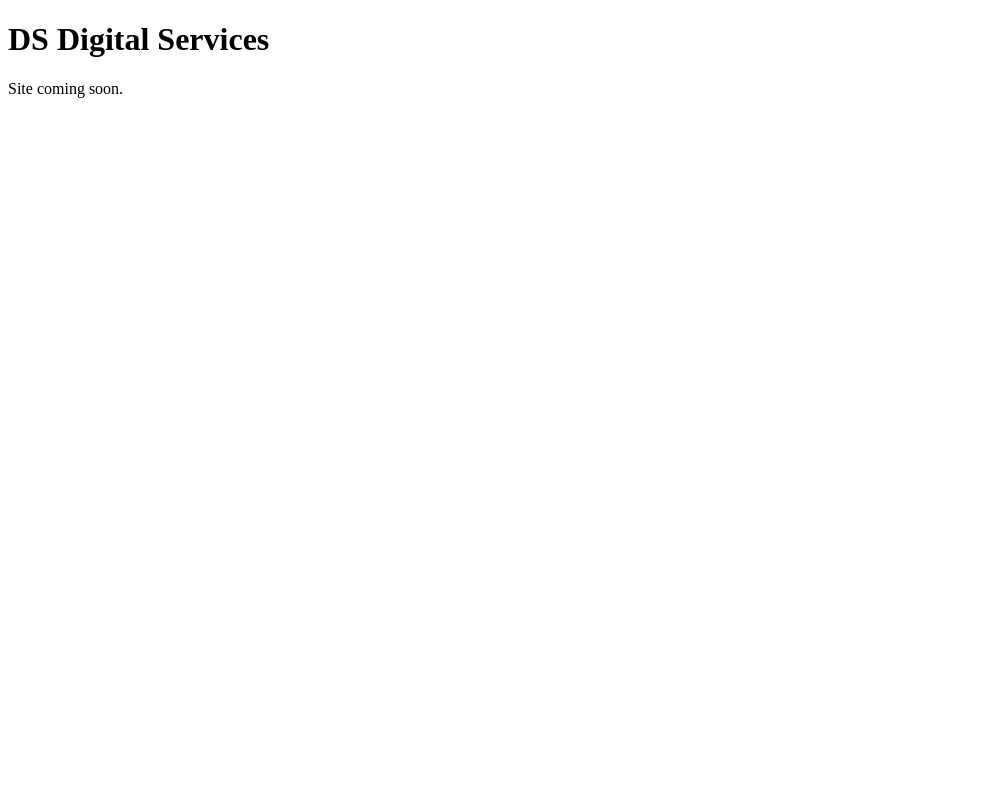
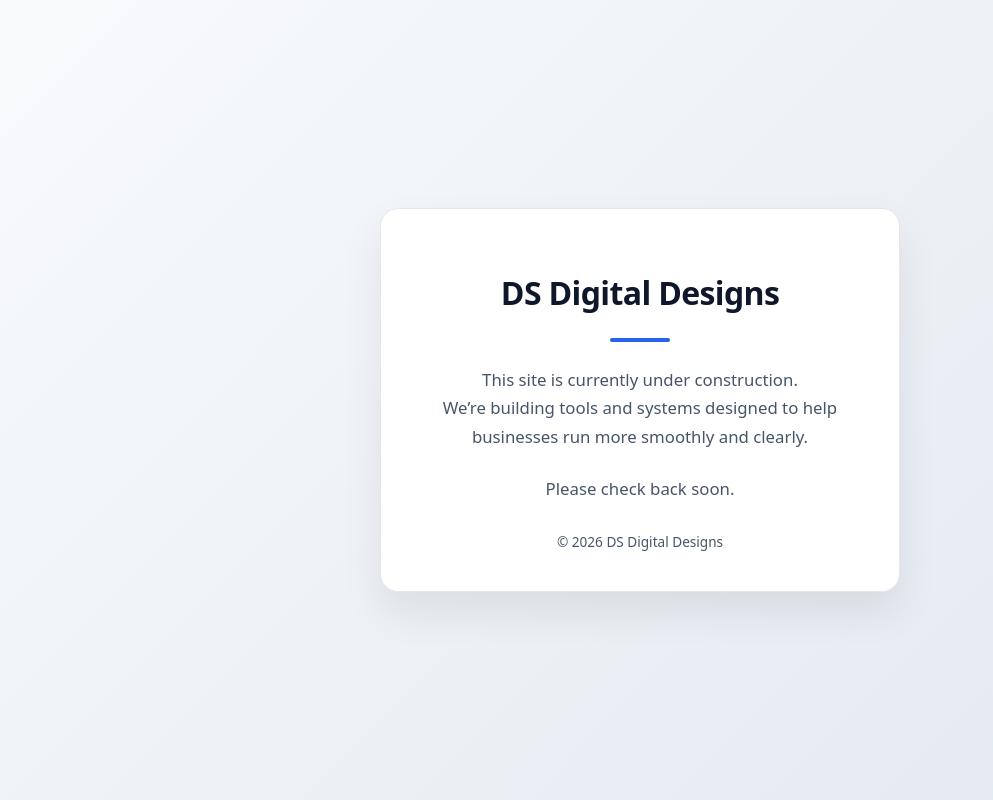
Before and after one commit to dylanmsprouse3455/DS-Digital-Designs, a plain HTML site: page Index.html in a window 1280 px wide. Shown: the whole page, without its empty margins (0-993 px from the left). Drawn offline with Linux system fonts and the light colour scheme.

Commit message:
Revamp Index.html for DS Digital Designs site

```diff
--- a/Index.html
+++ b/Index.html
@@ -1,10 +1,101 @@
 <!DOCTYPE html>
-<html>
+<html lang="en">
 <head>
-  <title>DS Digital Services</title>
+  <meta charset="UTF-8" />
+  <title>DS Digital Designs — Under Construction</title>
+  <meta name="viewport" content="width=device-width, initial-scale=1.0" />
+
+  <style>
+    :root {
+      --bg1: #f8fafc;
+      --bg2: #e2e8f0;
+      --card: #ffffff;
+      --ink: #0f172a;
+      --muted: #475569;
+      --accent: #2563eb;
+      --radius: 18px;
+      --shadow: 0 20px 40px rgba(0,0,0,0.08);
+    }
+
+    * {
+      box-sizing: border-box;
+    }
+
+    body {
+      min-height: 100vh;
+      margin: 0;
+      font-family: system-ui, -apple-system, Segoe UI, Roboto, sans-serif;
+      background: linear-gradient(135deg, var(--bg1), var(--bg2));
+      display: flex;
+      align-items: center;
+      justify-content: center;
+      padding: 24px;
+      color: var(--ink);
+    }
+
+    .card {
+      background: var(--card);
+      border-radius: var(--radius);
+      box-shadow: var(--shadow);
+      max-width: 520px;
+      width: 100%;
+      padding: 40px 36px;
+      text-align: center;
+      border: 1px solid #e5e7eb;
+    }
+
+    h1 {
+      font-size: 2rem;
+      margin-bottom: 12px;
+      letter-spacing: -0.02em;
+    }
+
+    p {
+      color: var(--muted);
+      font-size: 1.05rem;
+      line-height: 1.7;
+      margin-bottom: 24px;
+    }
+
+    .divider {
+      width: 60px;
+      height: 4px;
+      background: var(--accent);
+      margin: 24px auto;
+      border-radius: 999px;
+    }
+
+    .footer {
+      font-size: 0.85rem;
+      color: var(--muted);
+      margin-top: 28px;
+    }
+  </style>
 </head>
+
 <body>
-  <h1>DS Digital Services</h1>
-  <p>Site coming soon.</p>
+  <div class="card">
+    <h1>DS Digital Designs</h1>
+
+    <div class="divider"></div>
+
+    <p>
+      This site is currently under construction.<br />
+      We’re building tools and systems designed to help businesses run more smoothly and clearly.
+    </p>
+
+    <p>
+      Please check back soon.
+    </p>
+
+    <div class="footer">
+      © <span id="year"></span> DS Digital Designs
+    </div>
+  </div>
+
+  <script>
+    // Auto-update year
+    document.getElementById("year").textContent = new Date().getFullYear();
+  </script>
 </body>
 </html>
```
